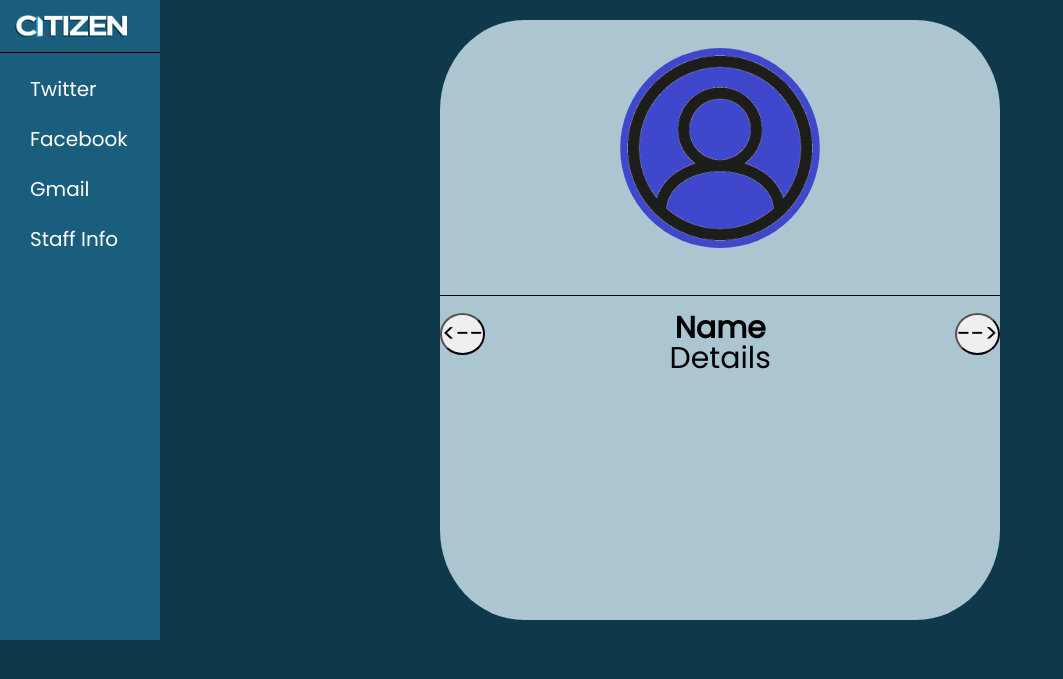
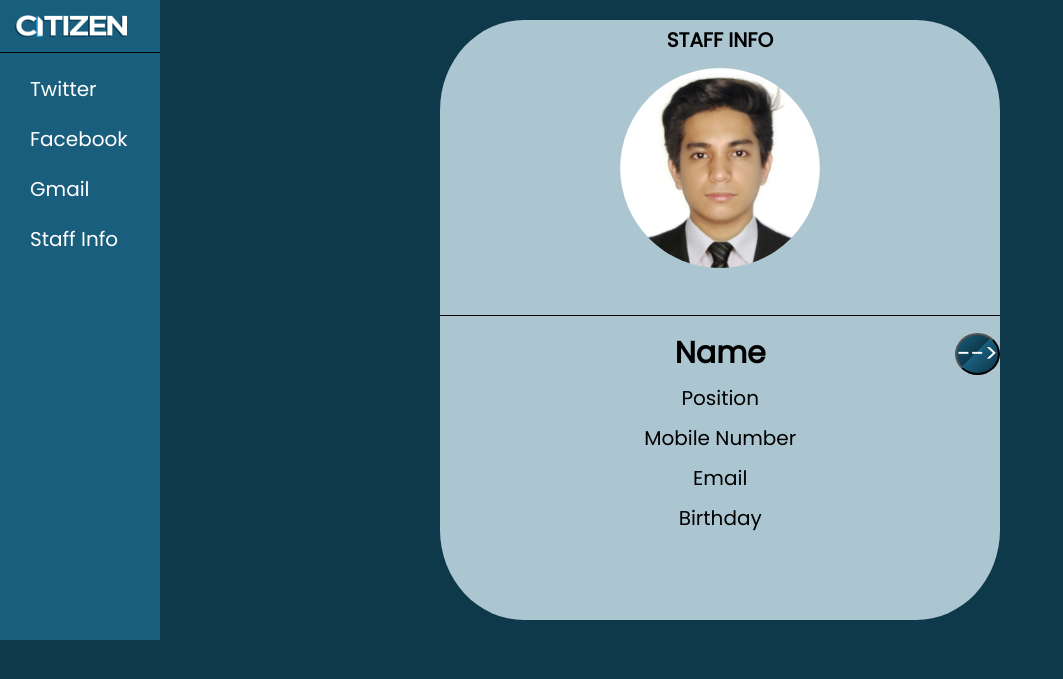
Before and after one commit to NandyanRen/CITIZEN, a PHP site: page /staff_info/index.html in a window 1280 px wide. Shown: the top 679 px of the page, without its empty margins (0-1063 px from the left). Run offline with PHP 8.4, Linux system fonts and the light colour scheme.

Commit message:
Added more entries, formatting
*Added Email and Birthday
*A bit of formatting

```diff
--- a/staff_info/index.html
+++ b/staff_info/index.html
@@ -25,14 +25,29 @@
   	</nav>
   </header>
   <div class = "info_card">
+  	<h2 id="staff_header">STAFF INFO</h2>
     <img src="staff_picture/preset_image.png" id="staff_img">
     <hr />
     <button id="previous_button"><--</button>
     <button id="next_button">--></button>
     <div id="staff_data">
-      <h3 id="staff_name">Name</h3>
-      <p id="staff_position">Details</p>
-      <p id="staff_mobile"></p>
+    	<p id="staff_name">Name</p>
+    	<br />
+      	<p id="staff_position">Position</p>
+      	<br />
+      	<p id="staff_mobile">Mobile Number</p>
+      	<br />
+      	<p id="staff_email">Email</p>
+      	<br />
+      	<p id="staff_birthday">Birthday</p>
+        <script type="text/javascript">
+          document.getElementById("staff_img").src = "staff_picture/sp_00000.png";
+          document.getElementById("staff_name").innerHTML = staff_name[i];
+          document.getElementById("staff_position").innerHTML = staff_position[i];
+          document.getElementById("staff_mobile").innerHTML = staff_mobile[i];
+          document.getElementById("staff_email").innerHTML = staff_email[i];
+          document.getElementById("staff_birthday").innerHTML = staff_birthday[i];
+        </script>
     </div>
   </div>
 </body>
--- a/staff_info/staff_info.css
+++ b/staff_info/staff_info.css
@@ -111,6 +111,12 @@ input, select {
     text-align: center;
 }
 
+#staff_header {
+    margin-top: 10px;
+    margin-bottom: -10px;
+    font-size: 20px;
+}
+
 #staff_img {
     max-width: 200px;
     max-height: 200px;
@@ -124,6 +130,13 @@ input, select {
     font-size: 25px;
     border-radius: 100%;
     float: left;
+    color: white;
+    background: repeating-linear-gradient(
+      135deg,
+      #1a5e7e,
+      #0e394b 26px
+    );
+    opacity: 0;
 }
 
 #next_button {
@@ -131,12 +144,23 @@ input, select {
     font-size: 25px;
     border-radius: 100%;
     float: right;
+    color: white;
+    background: repeating-linear-gradient(
+      135deg,
+      #1a5e7e,
+      #0e394b 26px
+    );
 }
 
 #staff_data {
     display: inline-block;
     text-align: center;
+    font-size: 20px;
+    margin-top: 5px;
+}
+#staff_name {
     font-size: 30px;
+    font-weight: bold;
 }
 
 /*---------- CITIZEN CODE ----------*/
--- a/staff_info/staff_info.js
+++ b/staff_info/staff_info.js
@@ -1,11 +1,16 @@
 document.getElementById("next_button").onclick = function() {next_button()};
 document.getElementById("previous_button").onclick = function() {previous_button()};
 
+var leftBtn = document.getElementById('previous_button');
+var rightBtn = document.getElementById('next_button');
 var p_content = document.getElementById("staff_data");
-var i = -1;
-var staff_name = ["Brent William Buenaventura","Bruce Brian Orcullo","John Ren Veluz","Blank"];
+var i = 0;
+var staff_name = ["Brent William Buenaventura","Bruce Brian Orcullo","John Ren Veluz","Sample"];
 var staff_position = ["IT Personnel","IT Personnel","IT Head","---"];
 var staff_mobile = ["0917-532-1773","0966-724-89645","0928-716-4984","9999-999-9999"];
+var staff_email = ["buenaventura.brent@ciit.edu.ph","orcullo.bruce@ciit.edu.ph","veluz.john@ciit.edu.ph","sample@gmail.com"];
+var staff_birthday = ["Mar-02-1998","Jun-01-1998","Nov-16-1998","Dec-31-2019"];
+
 
 function previous_button() {
 	if (i > 0) {
@@ -14,15 +19,37 @@ function previous_button() {
 		document.getElementById("staff_name").innerHTML = staff_name[i];
 		document.getElementById("staff_position").innerHTML = staff_position[i];
 		document.getElementById("staff_mobile").innerHTML = staff_mobile[i];
+		document.getElementById("staff_email").innerHTML = staff_email[i];
+		document.getElementById("staff_birthday").innerHTML = staff_birthday[i];
+		if (i == 0)
+		{
+			leftBtn.style.opacity = "0";
+			leftBtn.style.filter  = 'alpha(opacity=0)'; // IE fallback
+		}
+		else {
+			rightBtn.style.opacity = "1";
+			rightBtn.style.filter  = 'alpha(opacity=100)'; // IE fallback
+		}
 	}
 }
 
 function next_button() {
-	if (i < 3) {
+	if (i < staff_name.length - 1) {
 		i++;
 		document.getElementById("staff_img").src = "staff_picture/sp_0000"+i+".png";
 		document.getElementById("staff_name").innerHTML = staff_name[i];
 		document.getElementById("staff_position").innerHTML = staff_position[i];
 		document.getElementById("staff_mobile").innerHTML = staff_mobile[i];
+		document.getElementById("staff_email").innerHTML = staff_email[i];
+		document.getElementById("staff_birthday").innerHTML = staff_birthday[i];
+		if (i == staff_name.length - 1)
+		{
+			rightBtn.style.opacity = "0";
+			rightBtn.style.filter  = "alpha(opacity=0)"; // IE fallback
+		}
+		else {
+			leftBtn.style.opacity = "1";
+			leftBtn.style.filter  = "alpha(opacity=100)"; // IE fallback
+		}
 	}
 }
```
Also changed, not shown: staff_info/staff_picture/sp_00000.png, staff_info/staff_picture/sp_00001.png, staff_info/staff_picture/sp_00002.png.
